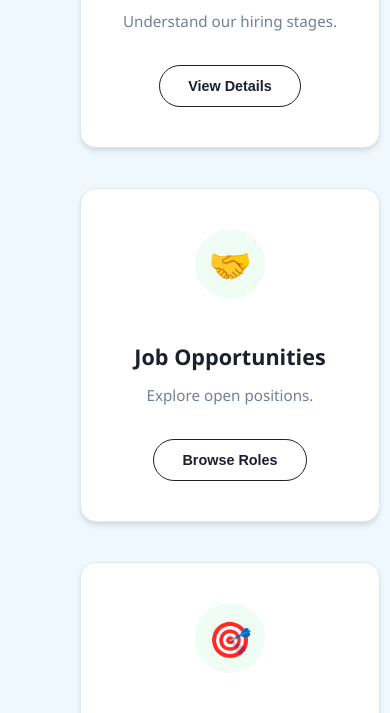
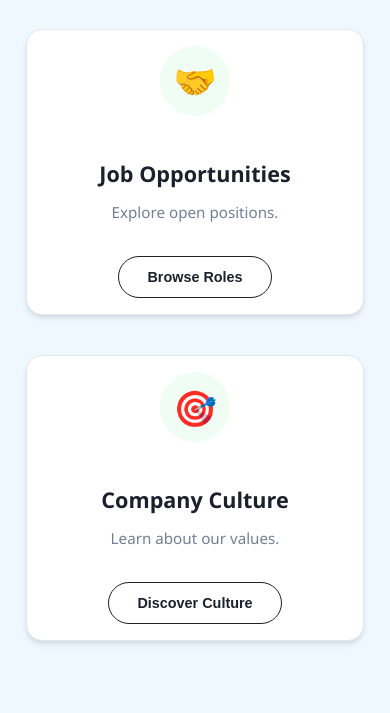
Before and after one commit to rk9351323/Taskify-carrers, a plain HTML site: page pages/faq.html in a window 390 px wide. Shown: the part 656-1369 px from the top of the page. Drawn offline with Linux system fonts and the light colour scheme.

Commit message:
header fix

```diff
--- a/css/base.css
+++ b/css/base.css
@@ -4,6 +4,10 @@
     box-sizing: border-box;
 
 }
+html{
+    scroll-behavior: smooth;
+}
+
 html,body{
     font-family: 'Segoe UI', Tahoma, Geneva, Verdana, sans-serif;
     min-height: 100vh;
--- a/css/careers.css
+++ b/css/careers.css
@@ -70,6 +70,7 @@
     padding: 50px 5%;
     max-width: 1200px;
     margin: 0 auto;
+    overflow-x: auto; /* Fixes mobile overflow which breaks sticky header */
 }
 .jobs-table-container h2{
     color: var(--secondary-color);
--- a/css/faq.css
+++ b/css/faq.css
@@ -1,10 +1,16 @@
 /* --- Main Content Area --- */
 main {
     flex-grow: 1;
-    padding: 3rem 5rem 5rem 5rem; /* Bottom padding increased */
+    padding: 3rem 1rem 5rem 1rem; /* Adjust padding for mobile centering */
     display: flex;
     flex-direction: column;
     align-items: center;
+}
+
+@media (min-width: 768px) {
+    main {
+        padding: 3rem 5rem 5rem 5rem;
+    }
 }
 
 /* Hero Title & Subtitle */
@@ -32,15 +38,16 @@ main {
 /* --- FAQ Grid & Cards --- */
 .card-grid {
     display: grid;
-    grid-template-columns: repeat(auto-fit, minmax(300px, 1fr));
+    grid-template-columns: repeat(auto-fit, minmax(280px, 1fr));
     gap: 2.5rem;
     width: 100%;
     max-width: 1200px;
+    padding: 0 10px;
 }
 
 .card {
     background-color: #fff;
-    padding: 2.5rem 2rem;
+    padding: 1rem 2rem;
     border-radius: 1rem;
     text-align: center;
     border: 1px solid #e2e8f0;
@@ -145,3 +152,6 @@ main {
     transform: scale(0.95);
     transition: transform 0.1s ease;
 }
+@media(max-width: 626px){
+
+}
```
